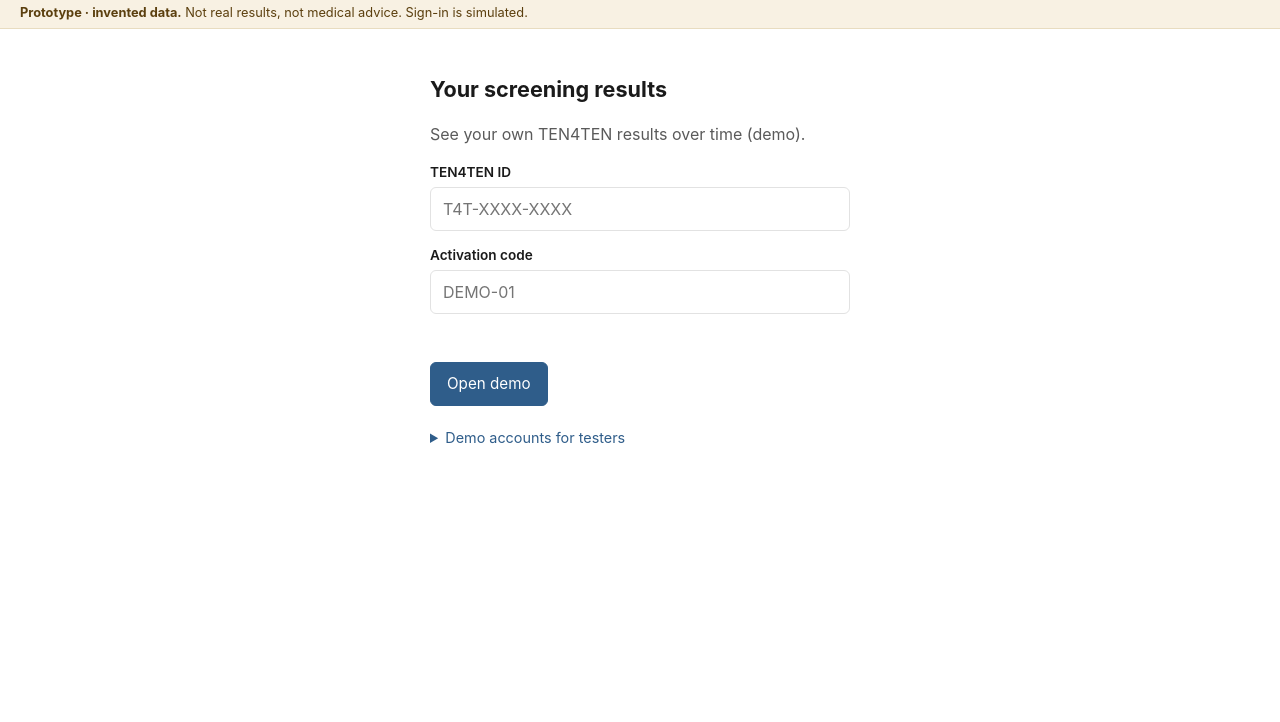
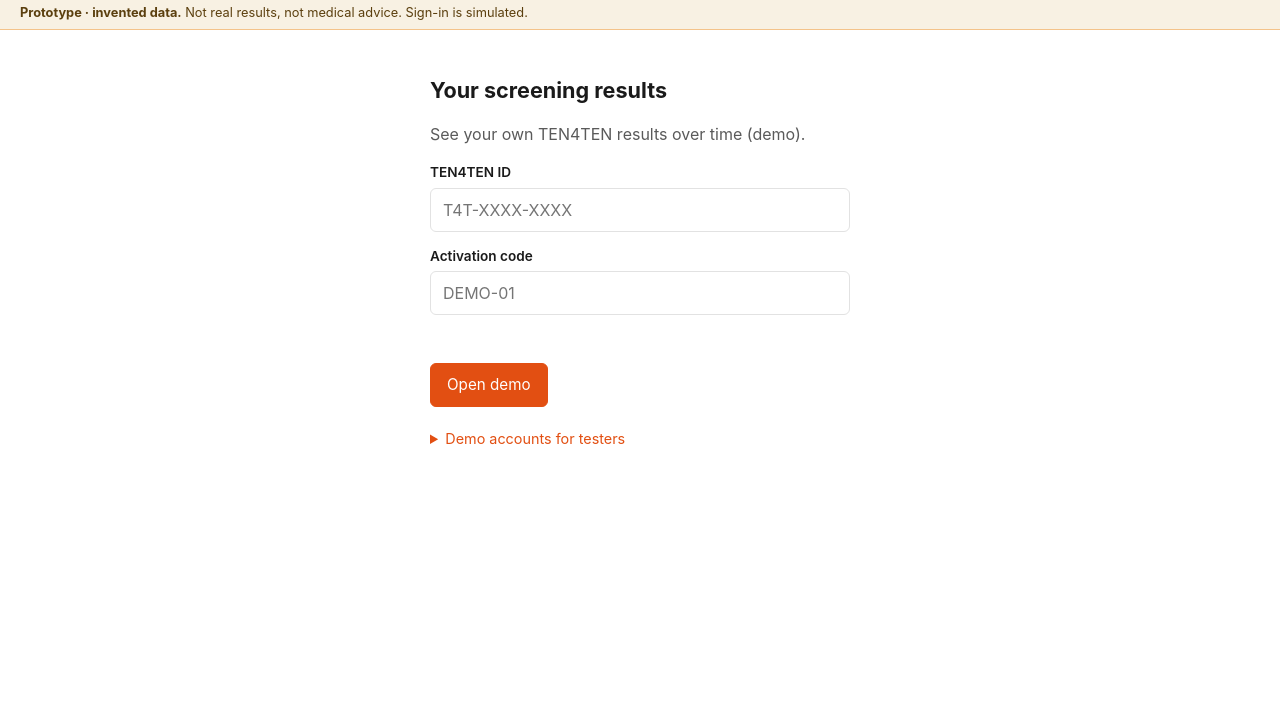
Before and after one commit to TinyTownsAtlas/tinytownsatlas.github.io, a website built with Vite: page my-ten4ten/index.html in a window 1280 px wide. Shown: the part 78-800 px from the top of the page. Built offline with nearby package versions, Linux system fonts and the light colour scheme; files whose address does not match are found by name.

Commit message:
Apply TEN4TEN branding across demo

```diff
--- a/my-ten4ten/index.html
+++ b/my-ten4ten/index.html
@@ -18,6 +18,7 @@
         <h1><a class="mt-brand-link" id="mt-home" href="%BASE_URL%my-ten4ten/">My TEN4TEN (demo)</a></h1>
         <p id="subtitle">TEN4TEN screening results</p>
       </div>
+      <img class="mt-header-brand" src="%BASE_URL%branding/CHRI-TEN4TEN-white-horiz.png" alt="CHRI · TEN4TEN" />
       <div id="topbar-actions">
         <a class="mt-toplink" href="%BASE_URL%">Tiny Towns Atlas</a>
         <span id="mt-who" class="mt-who"></span>
--- a/src/my-ten4ten/app.js
+++ b/src/my-ten4ten/app.js
@@ -20,11 +20,6 @@ const switchButton = document.getElementById('mt-switch');
 const homeLink = document.getElementById('mt-home');
 const statusLine = document.getElementById('mt-status');
 const adapter = createSyntheticAdapter();
-const headerBrand = h('img', {
-  class: 'mt-header-brand',
-  src: `${import.meta.env.BASE_URL}branding/CHRI-TEN4TEN-white-horiz.png`,
-  alt: 'CHRI · TEN4TEN',
-});
 
 // A meta Content-Security-Policy cannot forbid framing and static hosting sends no headers, so the
 // page refuses to run inside a frame (clickjacking guard for the sign-in form).
@@ -44,8 +39,6 @@ function announce(text) {
 
 function showEntry(notice = '') {
   current = 'entry';
-  document.body.classList.remove('mt-dashboard');
-  headerBrand.remove();
   who.textContent = '';
   signOutButton.hidden = true;
   switchButton.hidden = true;
@@ -302,8 +295,6 @@ async function showDashboard() {
   const session = getSession();
   if (!session) { showEntry('Your demo session has ended. Please sign in again.'); return; }
   current = 'dashboard';
-  document.body.classList.add('mt-dashboard');
-  document.getElementById('topbar-actions').before(headerBrand);
   who.textContent = session.label;
   signOutButton.hidden = false;
   switchButton.hidden = false;
--- a/src/my-ten4ten/my-ten4ten.css
+++ b/src/my-ten4ten/my-ten4ten.css
@@ -2,6 +2,9 @@
    system font, 6px radii, 1px borders and 700px breakpoint. Scoped to body.mt. */
 
 body.mt {
+  --color-accent: #e24f12;
+  --mt-orange-light: #f79d0f;
+  --mt-orange-deep: #b6630e;
   --mt-tint: #f0f4f8;
   --mt-ready-bg: #e6eef6;
   --mt-ready-ink: #1f4a70;
@@ -13,14 +16,9 @@ body.mt {
   min-height: 100%;
   line-height: 1.5;
 }
-.mt-dashboard {
-  --color-accent: #e24f12;
-  --mt-orange-light: #f79d0f;
-  --mt-orange-deep: #b6630e;
-}
-.mt-dashboard .mt-notice { border-bottom-color: #f4c38a; }
-.mt-dashboard .mt-dot { background: var(--mt-orange-light); box-shadow: 0 0 0 1px var(--mt-orange-deep); }
-.mt-dashboard .mt-step-check .mt-dot { background: var(--mt-orange-deep); box-shadow: 0 0 0 1px var(--mt-orange-deep); }
+.mt .mt-notice { border-bottom-color: #f4c38a; }
+.mt .mt-dot { background: var(--mt-orange-light); box-shadow: 0 0 0 1px var(--mt-orange-deep); }
+.mt .mt-step-check .mt-dot { background: var(--mt-orange-deep); box-shadow: 0 0 0 1px var(--mt-orange-deep); }
 
 .mt a { color: var(--color-accent); }
 .mt a:focus-visible, .mt button:focus-visible, .mt input:focus-visible, .mt summary:focus-visible {
```
